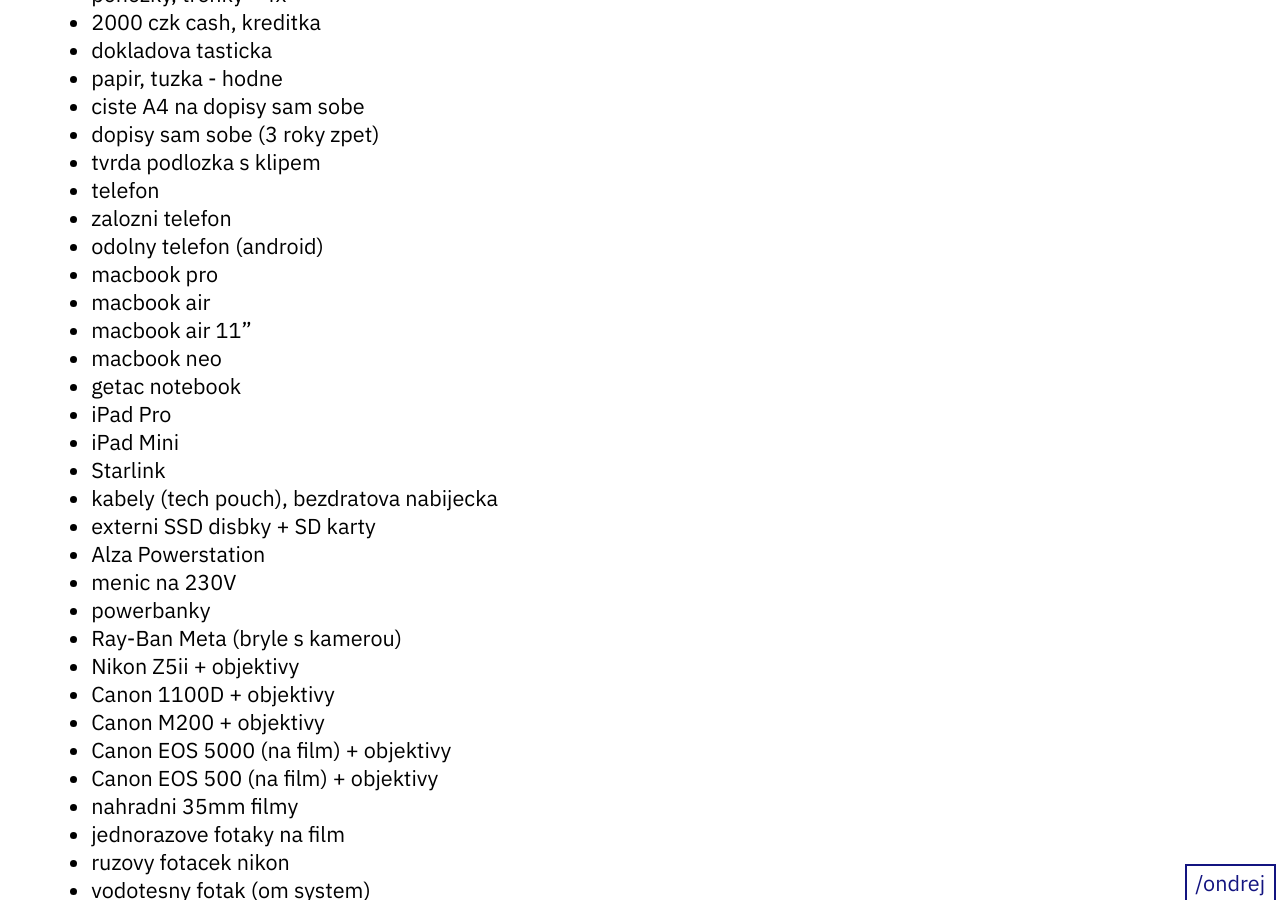
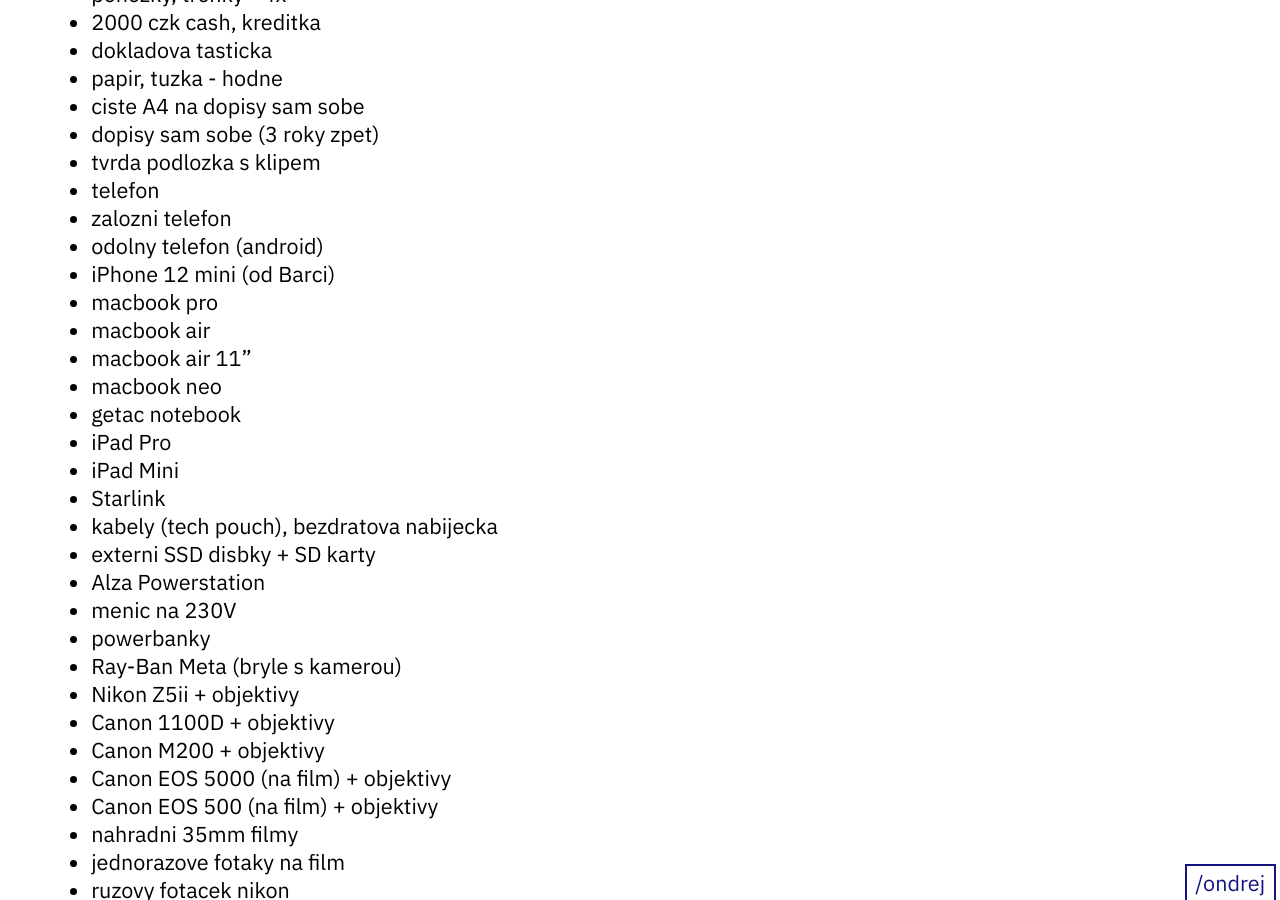
Before and after one commit to ondrejsika/ondrejsika.com, a Jekyll site: the page built from ondrej/checklists/tabor.md, in a window 1280 px wide and 900 px high, scrolled down 451 px. Built offline with Jekyll 4.4.1, drawn with Linux system fonts in a browser that asks for light colours.

Commit message:
feat(ondrej/checklists/tabor): Add iPhone 12 mini

```diff
--- a/ondrej/checklists/tabor.md
+++ b/ondrej/checklists/tabor.md
@@ -25,6 +25,7 @@
 - telefon
 - zalozni telefon
 - odolny telefon (android)
+- iPhone 12 mini (od Barci)
 - macbook pro
 - macbook air
 - macbook air 11"
```
